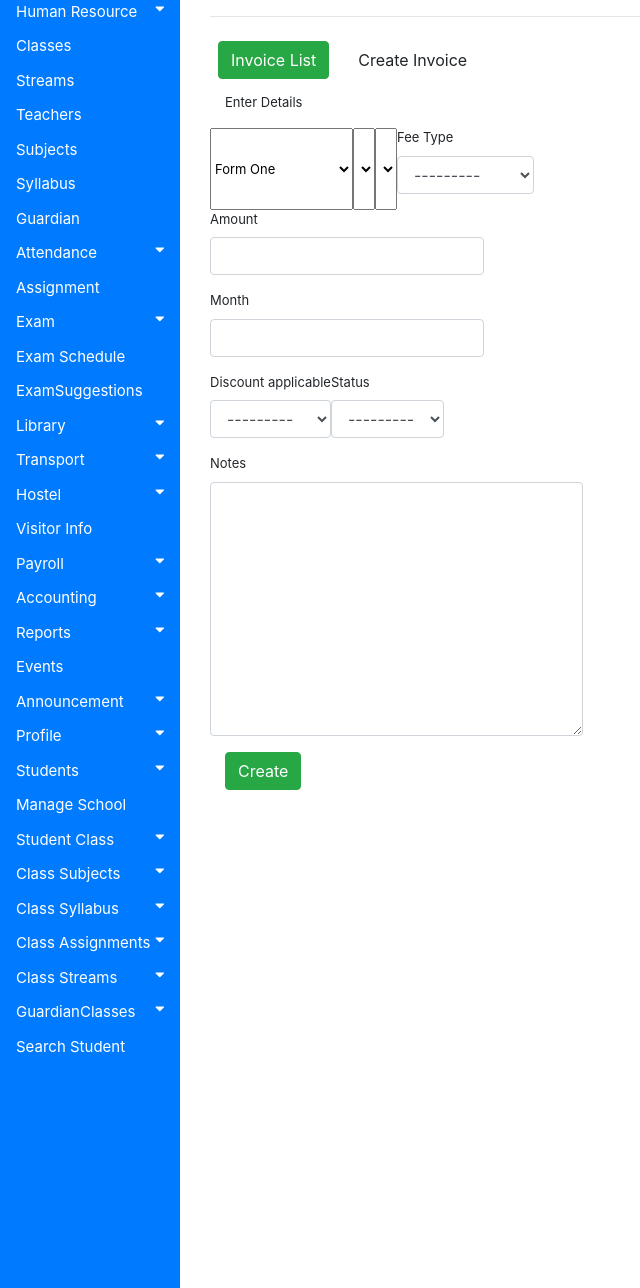
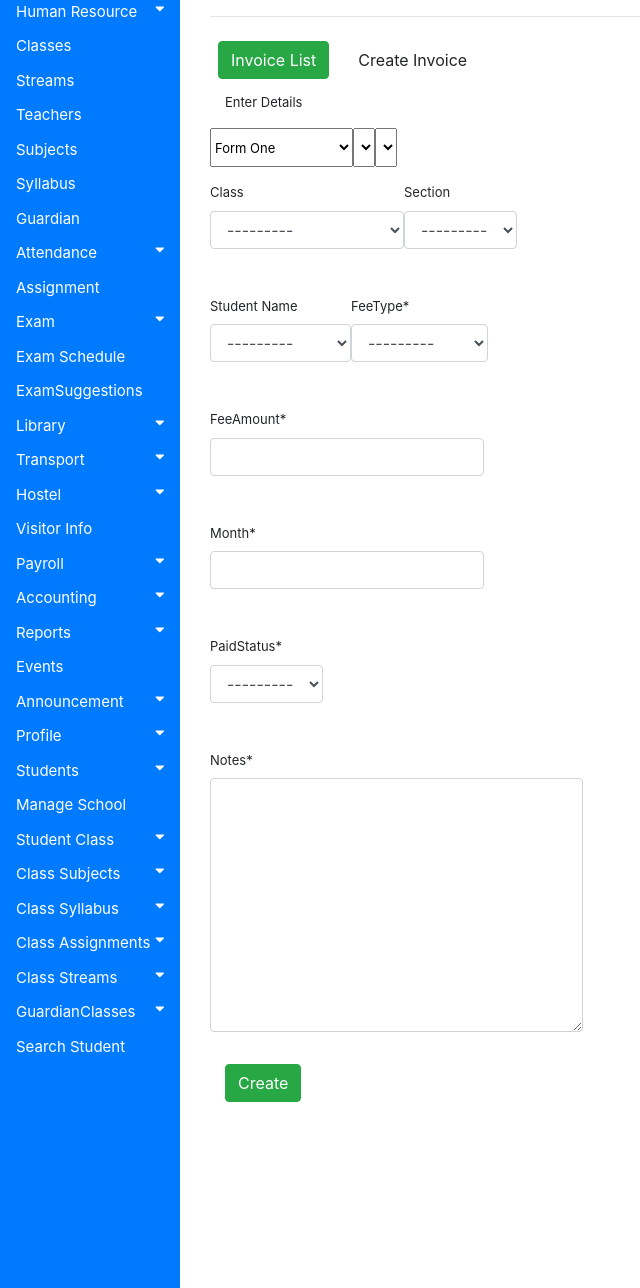
Before and after one commit to Dihfahsih1/msms, a Django app: page /accounts/addfeecollection in a window 1280 px wide; the page is wider, and only the part inside the window is pictured. Shown: the part 163-1451 px from the top of that part, without its empty margins (0-640 px from the left). Run offline with Django 3.2, Linux system fonts and the light colour scheme; data comes from the database, SQL or seed files in the repository; lists and menus that the app fills with data are empty; some libraries are stand-ins or nearby versions.

Commit message:
some headache in debugging

```diff
--- a/accounts/templates/accounts/Accounting/addfeecollection.html
+++ b/accounts/templates/accounts/Accounting/addfeecollection.html
@@ -47,9 +47,11 @@
 {% load crispy_forms_tags %}
 <div class="col-lg-4" style="float:left">
 <p>Enter Details</p>
-  {% csrf_token %}
+
   <div class="x_content">
-    <form enctype="multipart/form-data" novalidate>
+    {% load crispy_forms_tags %}
+    <form enctype="multipart/form-data" novalidate method="POST">
+      {% csrf_token %}
         <div class="row">
           <select name="selectclasses" id="selectclasses">
               {% for item in all_classes %}
@@ -58,39 +60,37 @@
           </select>
           <select name ="selectsections" id="selectsections">-------------</select>
           <select name ="selectstudents" id="selectstudents">---------------</select>
-<br><br>
+           <br><br>
+           <div class="item form-group">
+               <p>{{ form.Class|as_crispy_field }}</p>
+           </div>
+           <div class="item form-group">
+               <p>{{ form.Section|as_crispy_field }}</p>
+           </div>
+           <div class="item form-group">
+               <p>{{ form.Student_Name|as_crispy_field }}</p>
+           </div>
             <div class="item form-group">
-                <label >Fee Type</label>
-                {% render_field form.FeeType  class="form-control" %}
+                <p>{{ form.FeeType|as_crispy_field }}</p>
             </div>
             <div class="item form-group">
-                <label >Amount</label>
-                {% render_field form.FeeAmount  class="form-control" %}
+                <p>{{ form.FeeAmount|as_crispy_field }}</p>
             </div>
 
             <div class="item form-group">
-                <label >Month</label>
-                {% render_field form.Month  class="form-control" %}
+              <p>{{ form.Month|as_crispy_field }}</p>
             </div>
             <div class="item form-group">
-                <label >Discount applicable</label>
-                {% render_field form.IsApplicableDiscount  class="form-control" %}
+                <p>{{ form.PaidStatus|as_crispy_field }}</p>
             </div>
             <div class="item form-group">
-                <label >Status</label>
-                {% render_field form.PaidStatus class="form-control" %}
-            </div>
-            <div class="item form-group">
-                <label >Notes</label>
-                {% render_field form.Notes  class="form-control" %}
+                <p>{{ form.Notes|as_crispy_field }}</p>
             </div>
         </div>
         <div class="form-group">
             <button id="btnSubmit" class="btn btn-success" type="submit">Create</button>
         </div>
-
     </form>
-
 </div>
 </div>
 </div>
--- a/accounts/views.py
+++ b/accounts/views.py
@@ -1538,6 +1538,7 @@ def addfeecollection(request):
        if form.is_valid():
            form.save()
            return redirect('addfeecollection')
+       return HttpResponse("Form is not valid")
    else:
        all_classes=Classinformation.objects.all()
        form = AddFeeCollectionForm()
```
